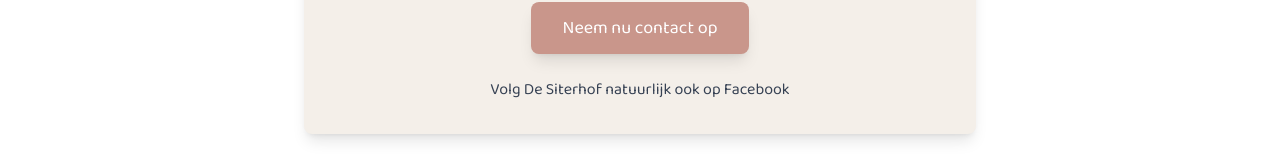
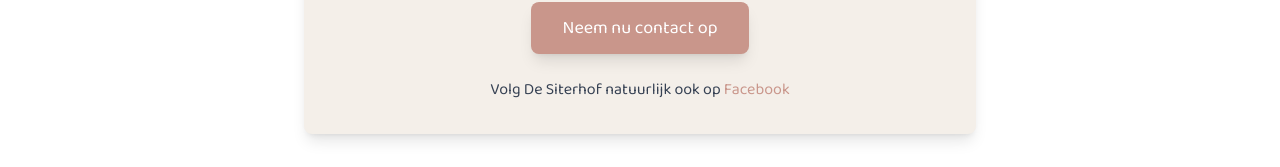
Before and after one commit to kevinboosten/siterhof.com, a React (Vite) app: page / in a window 1280 px wide. Shown: the part 5840-6007 px from the top of the page. Built offline with nearby package versions, Linux system fonts and the light colour scheme.

Commit message:
feat: add link to Facebook

```diff
--- a/src/app/App.tsx
+++ b/src/app/App.tsx
@@ -1,4 +1,4 @@
-import { useState, useEffect } from "react";
+import React, { useState, useEffect } from "react";
 import { Menu, X, Mail, MapPin } from "lucide-react";
 import { ImageWithFallback } from "./components/figma/ImageWithFallback";
 import siterhofImage from "@/assets/6d3baf1e9f11b0d35ff065ff2762d6f43eaa0ec3.png";
@@ -655,7 +655,18 @@ export default function App() {
               >
                 Neem nu contact op
               </a>
-              <p className="mt-6 text-gray-700">Volg De Siterhof natuurlijk ook op Facebook</p>
+              <p className="mt-6 text-gray-700">
+                Volg De Siterhof natuurlijk ook op{" "}
+                <a
+                  href="https://www.facebook.com/DeSiterhof"
+                  target="_blank"
+                  rel="noopener noreferrer"
+                  className="hover:underline transition-colors"
+                  style={{ color: "#C9968B" }}
+                >
+                  Facebook
+                </a>
+              </p>
             </div>
           </div>
         </div>
```
